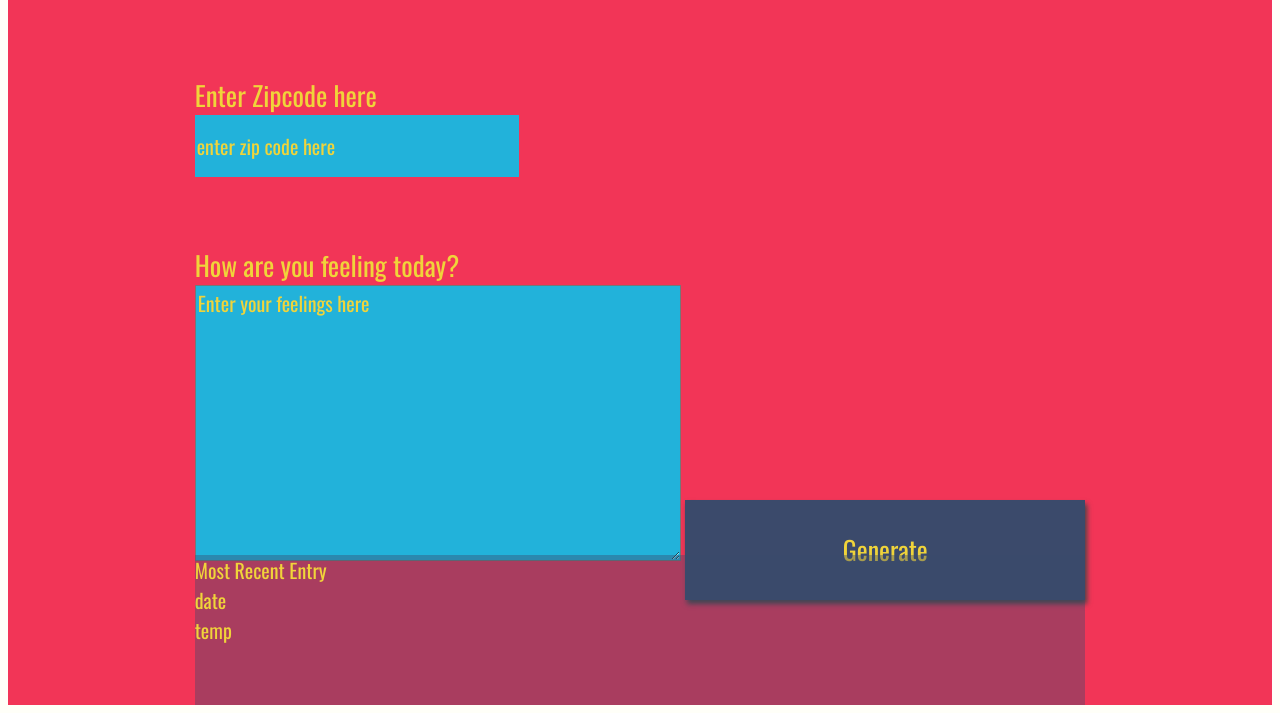
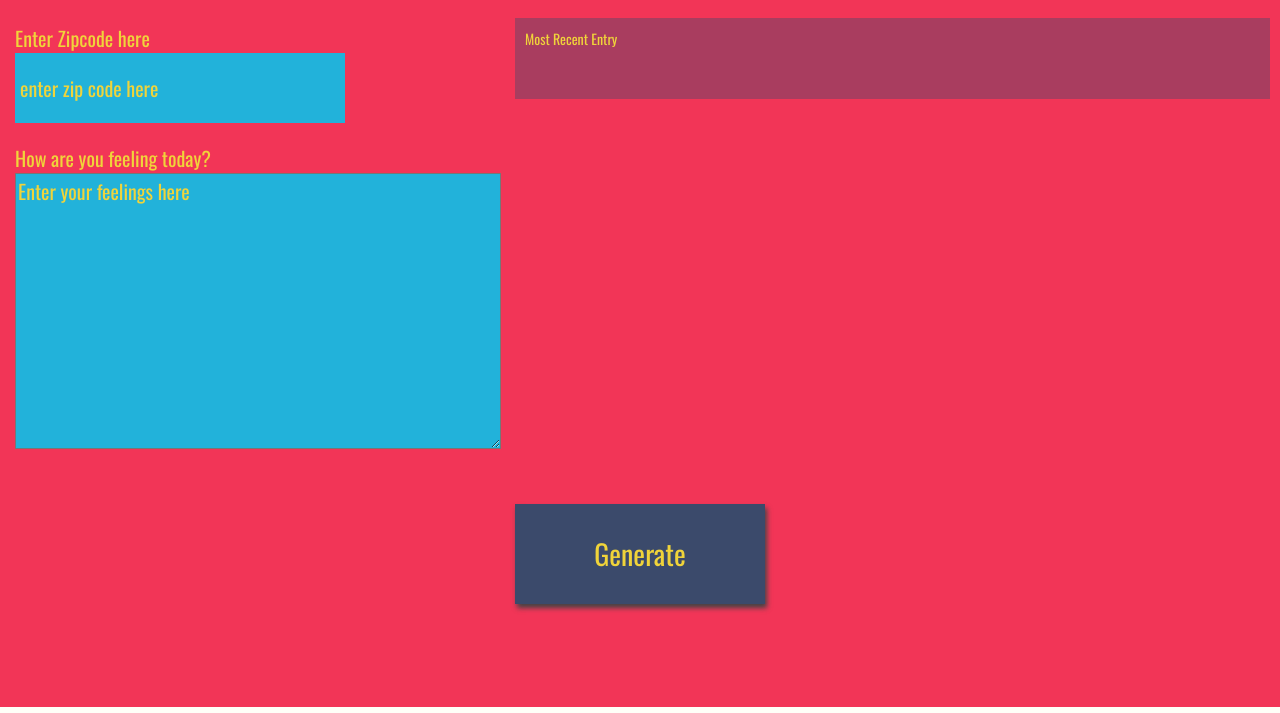
Before and after one commit to xtwulf/project_3, a website with bundled scripts: page website/index.html in a window 1280 px wide. Shown: the part 103-816 px from the top of the page. Built offline with nearby package versions, Linux system fonts and the light colour scheme; a web font is replaced by a local one.

Commit message:
build a new grid based layout the main styles of the given template are still the same

```diff
--- a/website/index.html
+++ b/website/index.html
@@ -7,28 +7,79 @@
 <link rel="stylesheet" href="style.css">
 </head>
  <body>
-<div id = "app">
-  <div class ="holder headline">
-    Weather Journal App
-  </div>
+
+  <div class="grid-container" id="app">
+    <div class="heading"><h1>Weather Journal App</h1></div>
+    <div class="entry_1">
       <div class ="holder zip">
         <label for="zip">Enter Zipcode here</label>
         <input type="text" id="zip" placeholder="enter zip code here">
       </div>
+    </div>
+    <div class="entry_2">
       <div class ="holder feel">
         <label for="feelings">How are you feeling today?</label>
         <textarea class= "myInput" id="feelings" placeholder="Enter your feelings here" rows="9" cols="50"></textarea>
-    <button id="generate" type = "submit"> Generate </button>
+      </div>
+    </div>
+    <div class="recent_entries">
+      <div class ="holder entry">
+        <div class = "title">Most Recent Entry</div>
+        <div id = "entryHolder"></div>
+        <div id = "date"></div>
+        <div id = "temp"></div>
+        <div id = "content"></div>
+      </div>
+    </div>
+    <div class="entry_3"></div>
+    <div class="button"><button id="generate" type = "submit"> Generate </button></div>
+    <div class="aside_footer1"></div>
+    <div class="aside_footer2"></div>
+  </div>
+
+<!--
+<div id = "app">
+  <div class="container">
+    <div>Weather Journal App</div>
+    <div>
+
+      <div class ="holder zip">
+        <label for="zip">Enter Zipcode here</label>
+        <input type="text" id="zip" placeholder="enter zip code here">
+      </div>
+
+      <div class ="holder feel">
+        <label for="feelings">How are you feeling today?</label>
+        <textarea class= "myInput" id="feelings" placeholder="Enter your feelings here" rows="9" cols="50"></textarea>
+      </div>
+
+
+
+    </div>
   </div>
   <div class ="holder entry">
     <div class = "title">Most Recent Entry</div>
-   <div id = "entryHolder">
-    <div id = "date">date</div>
-   <div id = "temp">temp</div>
+    <div id = "entryHolder"></div>
+    <div id = "date"></div>
+    <div id = "temp"></div>
     <div id = "content"></div>
   </div>
+
+
+
+  <div class ="holder entry">
+    <div class = "title">Most Recent Entry</div>
+    <div id = "entryHolder"></div>
+    <div id = "date"></div>
+    <div id = "temp"></div>
+    <div id = "content"></div>
+  </div>
+
+  <div>
+    <button id="generate" type = "submit"> Generate </button>
   </div>
 </div>
+-->
 <script src="app.js" type="text/javascript"></script>
 
 </body>
--- a/website/style.css
+++ b/website/style.css
@@ -1,24 +1,47 @@
+/* {
+    border:solid 0.5px lightgrey;
+}
+*/
+h1 {
+    text-align: center;
+}
+
+h2 {
+    font-size: 24px;
+}
+
+p {
+    font-size: 20px;
+    width: 100%;
+}
+
 body{
     background: #fffff8;
     font-family: -apple-system, BlinkMacSystemFont, sans-serif;
 }
 
+div {
+    padding: 5px;
+}
+
 #app{
-    display: grid;
-    grid-auto-rows: minmax(150px, auto);
+    /*display: grid;*/
+    /*grid-auto-rows: minmax(150px, auto);*/
     /* grid-template-columns:  */
-    height:100vh;
+    /*height:100vh;*/
     background: #f23557;
     color: #f0d43a;
     justify-content: center;
-    grid-gap: 1em;
-    font-size: 20px;
+    /*grid-gap: 1em;*/
+    font-size: 14px;
     font-family: 'Oswald', sans-serif;
 }
 
 .holder{
 
 }
+
+
 
 .entry{
     background: rgba(59, 74, 107, .4);
@@ -41,6 +64,7 @@ body{
 }
 
 .headline {
+    font-size: 24px;
 
 }
 .title{
@@ -50,7 +74,7 @@ body{
 /*  Basic Styling To Override Default For Basic HTML Elements */
 label{
     display:block;
-    font-size: 27px;
+    font-size: 20px;
 }
 
 input{
@@ -62,14 +86,15 @@ input{
     font-size: 20px;
     font-family: 'Oswald', sans-serif;
     border: none;
+    padding: 5px;
 }
 
 button{
-    width: 400px;
+    width: 250px;
     height: 100px;
     background: #3b4a6b;
     color: #f0d43a;
-    font-size: 26px;
+    font-size: 28px;
     font-family: 'Oswald', sans-serif;
     border: none;
     box-shadow: 2px 4px 5px #444;
@@ -109,3 +134,51 @@ button:focus {
     font-family: 'Oswald', sans-serif;
 
 }
+
+/* grid container styles */
+html, body, .grid-container { height: 100%; margin: 0; }
+
+.grid-container {
+  display: grid;
+  height: 100vh;
+  grid-template-columns: 1fr 1fr 1fr 1fr 1fr;
+  grid-template-rows: 0.5fr 0.5fr 1.8fr 0.0fr 1fr;
+  gap: 0px 0px;
+  grid-template-areas:
+    "heading heading heading heading heading"
+    "entry_1 entry_1 recent_entries recent_entries recent_entries"
+    "entry_2 entry_2 recent_entries recent_entries recent_entries"
+    "entry_3 entry_3 recent_entries recent_entries recent_entries"
+    "aside_footer1 aside_footer1 button aside_footer2 aside_footer2";
+}
+
+.heading { grid-area: heading; }
+
+.entry_1 { grid-area: entry_1; }
+
+.entry_2 { grid-area: entry_2; }
+
+.recent_entries { grid-area: recent_entries; }
+
+.entry_3 { grid-area: entry_3; display: none;}
+
+.button { grid-area: button; }
+
+.aside_footer1 { grid-area: aside_footer1; }
+
+.aside_footer2 { grid-area: aside_footer2; }
+
+
+/* For debug mode only, must be commented off for prod
+.grid-container * {
+  border: 1px solid lightgrey;
+  position: relative;
+}
+
+.grid-container *:after {
+  content:attr(class);
+  position: absolute;
+  top: 0;
+  left: 0;
+}
+*/
```
Also changed, not shown: README.md. Lines whose indentation alone changed are shown as unchanged.
